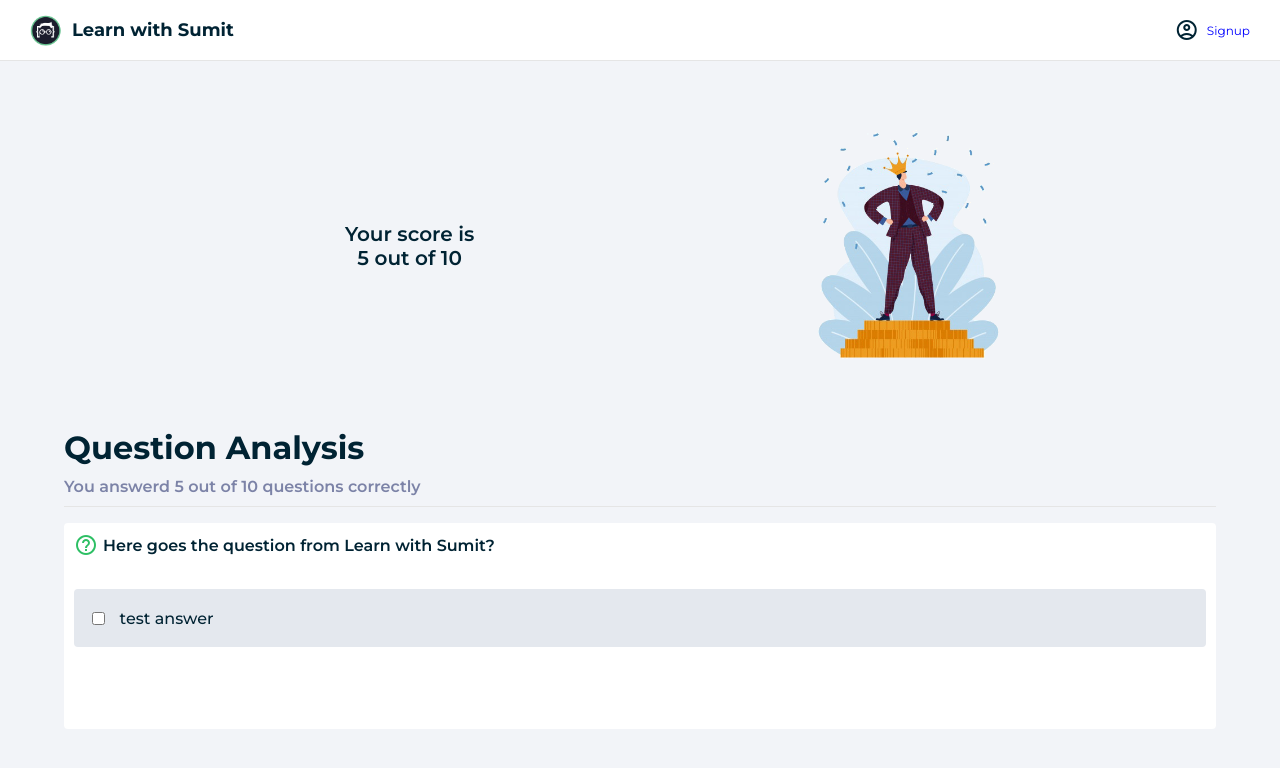
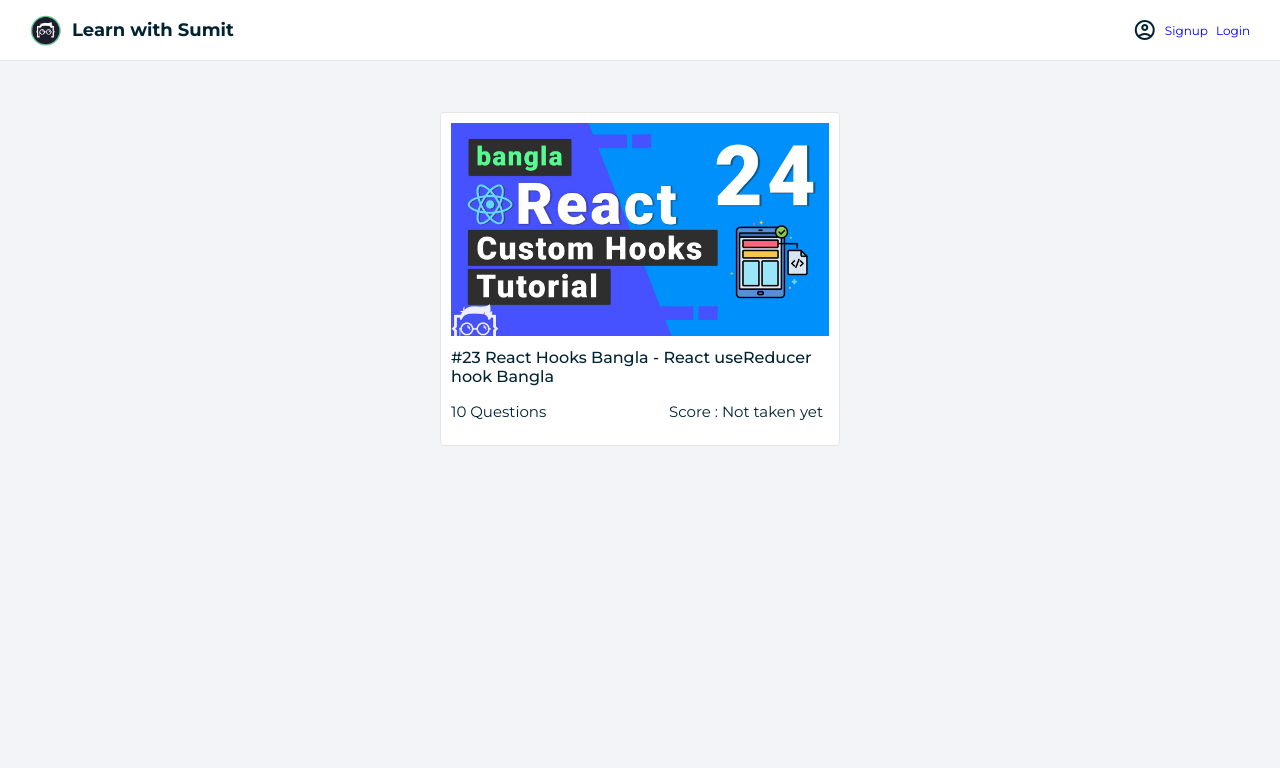
Before and after one commit to tanvirch0750/React-Quiz, a React (Create React App) app: page / in a window 1280 px wide. Shown: the top 768 px of the page. Built offline with nearby package versions, Linux system fonts and the light colour scheme.

Commit message:
Implemented routing functionality

```diff
--- a/package.json
+++ b/package.json
@@ -6,6 +6,7 @@
     "cra-template": "1.1.2",
     "react": "^17.0.2",
     "react-dom": "^17.0.2",
+    "react-router-dom": "^5.3.0",
     "react-scripts": "4.0.3"
   },
   "scripts": {
--- a/src/components/App.js
+++ b/src/components/App.js
@@ -1,19 +1,25 @@
-//import Home from "../pages/home/Home";
-//import Quiz from "../pages/quiz/Quiz";
-//import Login from "../pages/login/Login";
+import { BrowserRouter as Router, Route, Switch } from "react-router-dom";
+import Home from "../pages/home/Home";
+import Login from "../pages/login/Login";
+import Quiz from "../pages/quiz/Quiz";
 import Result from "../pages/result/Result";
+import Signup from "../pages/signup/Signup";
 import "../styles/app.css";
 import Layout from "./layout/Layout";
 
 function App() {
   return (
-    <Layout>
-      {/* <Home /> */}
-      {/* <Signup /> */}
-      {/* <Login /> */}
-      {/* <Quiz /> */}
-      <Result />
-    </Layout>
+    <Router>
+      <Layout>
+        <Switch>
+          <Route exact path="/" component={Home} />
+          <Route exact path="/signup" component={Signup} />
+          <Route exact path="/login" component={Login} />
+          <Route exact path="/quiz" component={Quiz} />
+          <Route exact path="/result" component={Result} />
+        </Switch>
+      </Layout>
+    </Router>
   );
 }
 
--- a/src/components/account/Account.jsx
+++ b/src/components/account/Account.jsx
@@ -1,3 +1,4 @@
+import { Link } from "react-router-dom";
 import classes from "./Account.module.css";
 
 export default function Account() {
@@ -6,7 +7,8 @@
       <span class="material-icons-outlined" title="Account">
         account_circle
       </span>
-      <a href="signup.html">Signup</a>
+      <Link to="/signup">Signup</Link>
+      <Link to="/login">Login</Link>
       {/* <span class="material-icons-outlined" title="Logout"> logout </span> */}
     </div>
   );
--- a/src/components/navbar/Nav.jsx
+++ b/src/components/navbar/Nav.jsx
@@ -1,3 +1,4 @@
+import { Link } from "react-router-dom";
 import logo from "../../assets/images/logo-bg.png";
 import Account from "../account/Account";
 import classes from "./Nav.module.css";
@@ -7,10 +8,10 @@
     <nav className={classes.nav}>
       <ul>
         <li>
-          <a href="index.html" className={classes.brand}>
+          <Link to="/" className={classes.brand}>
             <img src={logo} alt="Learn with Sumit Logo" />
             <h3>Learn with Sumit</h3>
-          </a>
+          </Link>
         </li>
       </ul>
       <Account />
--- a/src/components/progress-bar/ProgressBar.jsx
+++ b/src/components/progress-bar/ProgressBar.jsx
@@ -1,3 +1,4 @@
+import { Link } from "react-router-dom";
 import Button from "../button/Button";
 import classes from "./ProgressBar.module.css";
 
@@ -13,12 +14,12 @@
           <div className={classes.progress} style={{ width: "20%" }}></div>
         </div>
       </div>
-      <a href="result.html">
+      <Link to="/result">
         <Button className={classes.next}>
           <span>Next Question</span>
           <span className="material-icons-outlined"> arrow_forward </span>
         </Button>
-      </a>
+      </Link>
     </div>
   );
 }
--- a/src/components/video/Video.jsx
+++ b/src/components/video/Video.jsx
@@ -1,9 +1,10 @@
+import { Link } from "react-router-dom";
 import img from "../../assets/images/3.jpg";
 import classes from "./Video.module.css";
 
 export default function Video() {
   return (
-    <a href="quiz.html">
+    <Link to="/quiz">
       <div className={classes.video}>
         <img src={img} alt="Video Title" />
         <p>#23 React Hooks Bangla - React useReducer hook Bangla</p>
@@ -12,6 +13,6 @@
           <p>Score : Not taken yet</p>
         </div>
       </div>
-    </a>
+    </Link>
   );
 }
--- a/src/pages/login/Login.jsx
+++ b/src/pages/login/Login.jsx
@@ -1,3 +1,4 @@
+import { Link } from "react-router-dom";
 import Button from "../../components/button/Button";
 import Form from "../../components/form/Form";
 import Illustration from "../../components/illustration/Illustration";
@@ -24,7 +25,7 @@
           </Button>
 
           <div className="info">
-            Don't have an account? <a href="signup.html">Signup</a> instead.
+            Don't have an account? <Link to="/signup">Signup</Link> instead.
           </div>
         </Form>
       </div>
--- a/src/pages/signup/Signup.jsx
+++ b/src/pages/signup/Signup.jsx
@@ -1,3 +1,4 @@
+import { Link } from "react-router-dom";
 import Button from "../../components/button/Button";
 import CheckBox from "../../components/checkbox/CheckBox";
 import Form from "../../components/form/Form";
@@ -30,7 +31,7 @@
           </Button>
 
           <div className="info">
-            Already have an account? <a href="login.html">Login</a> instead.
+            Already have an account? <Link to="/login">Login</Link> instead.
           </div>
         </Form>
       </div>
```
Also changed, not shown: 1 other file (tests, documents, lock files or other folders).
